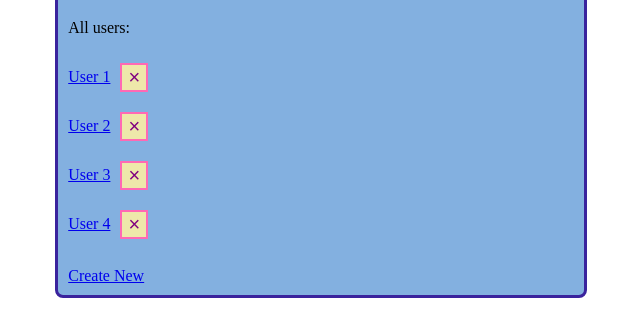
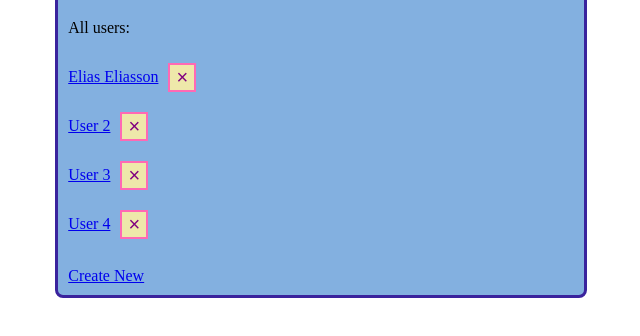
Before and after one commit to JackAndersson00/Test_Verktyg_Assignment_1, a plain HTML site: page index.html in a window 1280 px wide. Shown: the part 82-418 px from the top of the page, without its empty margins (319-959 px from the left). Drawn offline with Linux system fonts and the light colour scheme.

Commit message:
updated index.html

```diff
--- a/index.html
+++ b/index.html
@@ -11,7 +11,7 @@
     <h1>Main Page</h1>
     <p>All users:</p>
     <div class="link-with-close">
-        <a href="users.html">User 1</a>
+        <a href="users.html">Elias Eliasson</a>
         <button class="close-button">&times;</button>
     </div>
     <div class="link-with-close">
```
